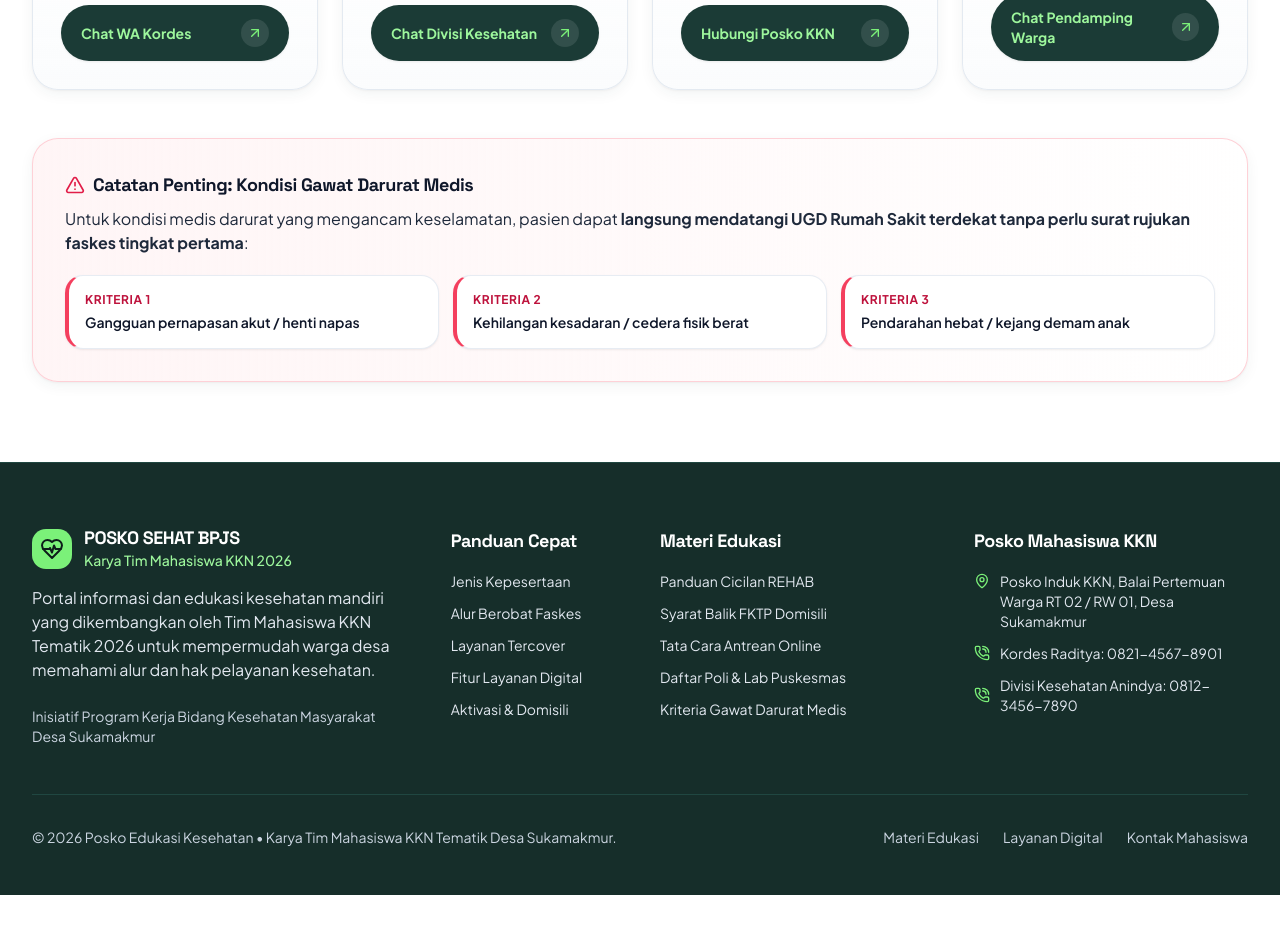
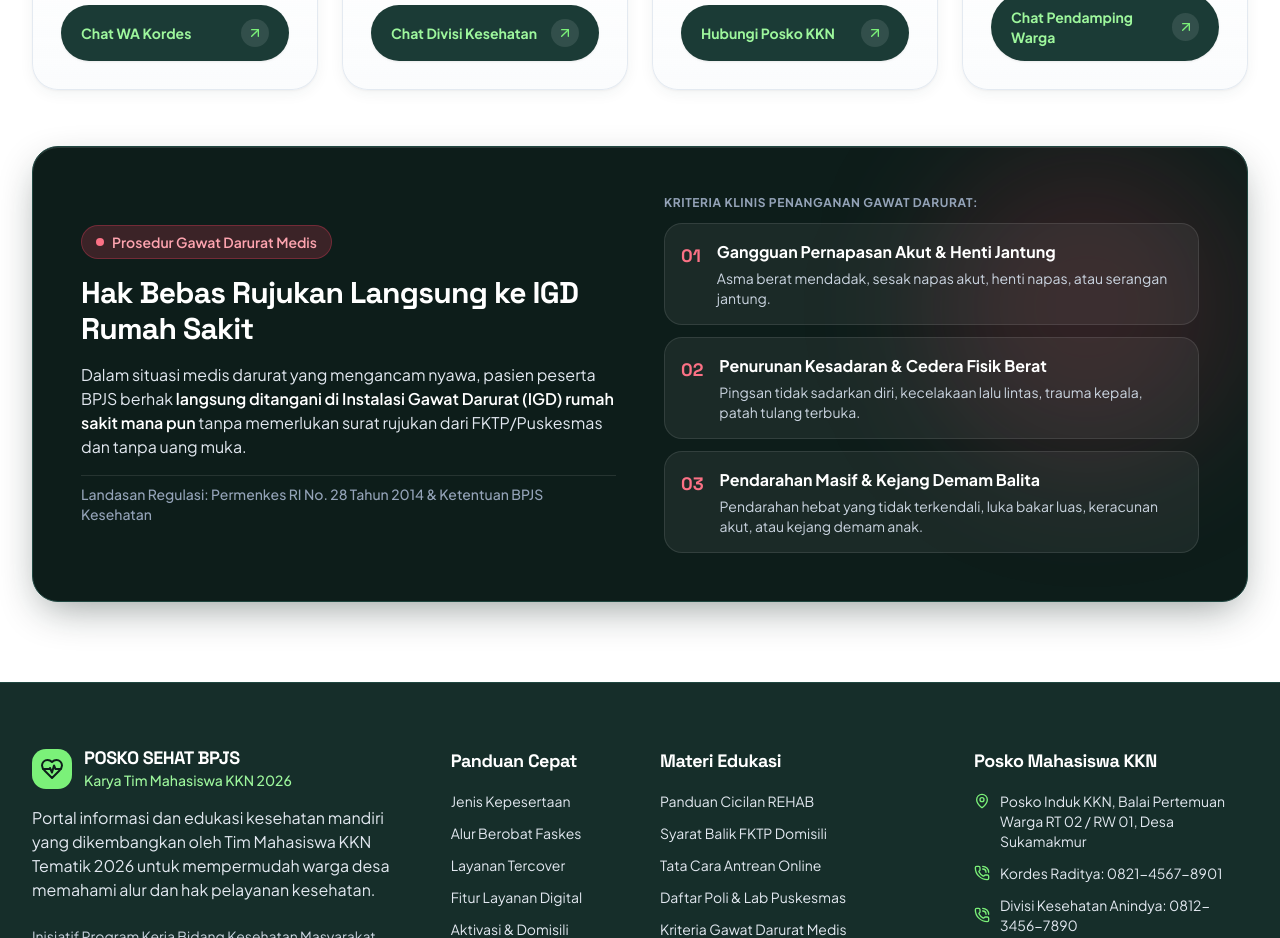
Before and after one commit to zaki-ramadhan/web_kkn, a React (Vite) app: page / in a window 1280 px wide. Shown: the part 7020-7958 px from the top of the page. Before the commit the page ends 7915 px from the top, so only its background shows below. Built offline with nearby package versions, Linux system fonts and the light colour scheme.

Commit message:
refactor: rombak total bagian catatan penting menjadi panel protokol kesehatan editorial berwibawa 2-kolom

```diff
--- a/src/App.jsx
+++ b/src/App.jsx
@@ -1,7 +1,6 @@
 import React, { useState, useMemo } from 'react';
 import {
-  Info,
-  AlertTriangle
+  Info
 } from 'lucide-react';
 
 // Centralized Data Layer
@@ -374,29 +373,75 @@ export default function App() {
             ))}
           </div>
 
-          {/* Emergency Guidelines Callout (Clean Editorial Clinical Criteria with Hover Shimmer) */}
-          <div className="mt-12 bg-gradient-to-r from-rose-50/70 via-rose-50/40 to-white border border-rose-200/90 rounded-3xl p-6 sm:p-8 shadow-card-depth">
-            <Heading as="h4" level="4" color="dark" className="mb-2 flex items-center gap-2 text-rose-950 font-bold">
-              <AlertTriangle className="w-5 h-5 text-rose-600" /> Catatan Penting: Kondisi Gawat Darurat Medis
-            </Heading>
-            <p className="text-sm sm:text-base text-slate-800 leading-relaxed mb-5 font-normal">
-              Untuk kondisi medis darurat yang mengancam keselamatan, pasien dapat <strong>langsung mendatangi UGD Rumah Sakit terdekat tanpa perlu surat rujukan faskes tingkat pertama</strong>:
-            </p>
-            <div className="grid grid-cols-1 sm:grid-cols-3 gap-3.5 text-sm font-semibold text-slate-900">
-              <div className="group relative p-4 bg-white rounded-2xl border-l-4 border-l-rose-500 border border-slate-200/80 hover:border-slate-300 shadow-subtle hover:shadow-card-depth hover:-translate-y-1 transition-all duration-300 ease-out flex flex-col justify-center overflow-hidden">
-                <div className="absolute top-0 inset-x-0 h-[1.5px] bg-gradient-to-r from-transparent via-rose-400/70 to-transparent opacity-0 group-hover:opacity-100 transition-opacity duration-300 pointer-events-none" />
-                <span className="text-xs font-bold text-rose-700 uppercase tracking-wider mb-1">Kriteria 1</span>
-                <span>Gangguan pernapasan akut / henti napas</span>
+          {/* ================================================================
+              EDITORIAL PUBLIC HEALTH ADVISORY: Gawat Darurat Bebas Rujukan
+              ================================================================ */}
+          <div className="mt-14 bg-brand-950 text-white rounded-3xl p-8 sm:p-10 lg:p-12 border border-brand-800 shadow-forest-card relative overflow-hidden">
+            {/* Ambient subtle glow */}
+            <div className="absolute top-0 right-0 w-80 h-80 bg-rose-500/15 rounded-full blur-3xl pointer-events-none" />
+
+            <div className="relative z-10 grid grid-cols-1 lg:grid-cols-12 gap-8 lg:gap-12 items-center">
+              {/* Left Column: Directive & Legal Exemption */}
+              <div className="lg:col-span-6 space-y-4">
+                <div className="inline-flex items-center gap-2 px-3.5 py-1.5 rounded-full bg-rose-500/20 border border-rose-500/30 text-rose-300 text-sm font-semibold">
+                  <span className="w-2 h-2 rounded-full bg-rose-400" />
+                  <span>Prosedur Gawat Darurat Medis</span>
+                </div>
+
+                <h3 className="font-grotesk text-2xl sm:text-3xl font-extrabold text-white tracking-tight leading-snug">
+                  Hak Bebas Rujukan Langsung ke IGD Rumah Sakit
+                </h3>
+
+                <p className="text-slate-200 text-sm sm:text-base leading-relaxed font-normal">
+                  Dalam situasi medis darurat yang mengancam nyawa, pasien peserta BPJS berhak <strong className="text-white font-semibold">langsung ditangani di Instalasi Gawat Darurat (IGD) rumah sakit mana pun</strong> tanpa memerlukan surat rujukan dari FKTP/Puskesmas dan tanpa uang muka.
+                </p>
+
+                <div className="pt-2 text-xs sm:text-sm text-slate-400 font-medium border-t border-white/10">
+                  Landasan Regulasi: Permenkes RI No. 28 Tahun 2014 & Ketentuan BPJS Kesehatan
+                </div>
               </div>
-              <div className="group relative p-4 bg-white rounded-2xl border-l-4 border-l-rose-500 border border-slate-200/80 hover:border-slate-300 shadow-subtle hover:shadow-card-depth hover:-translate-y-1 transition-all duration-300 ease-out flex flex-col justify-center overflow-hidden">
-                <div className="absolute top-0 inset-x-0 h-[1.5px] bg-gradient-to-r from-transparent via-rose-400/70 to-transparent opacity-0 group-hover:opacity-100 transition-opacity duration-300 pointer-events-none" />
-                <span className="text-xs font-bold text-rose-700 uppercase tracking-wider mb-1">Kriteria 2</span>
-                <span>Kehilangan kesadaran / cedera fisik berat</span>
-              </div>
-              <div className="group relative p-4 bg-white rounded-2xl border-l-4 border-l-rose-500 border border-slate-200/80 hover:border-slate-300 shadow-subtle hover:shadow-card-depth hover:-translate-y-1 transition-all duration-300 ease-out flex flex-col justify-center overflow-hidden">
-                <div className="absolute top-0 inset-x-0 h-[1.5px] bg-gradient-to-r from-transparent via-rose-400/70 to-transparent opacity-0 group-hover:opacity-100 transition-opacity duration-300 pointer-events-none" />
-                <span className="text-xs font-bold text-rose-700 uppercase tracking-wider mb-1">Kriteria 3</span>
-                <span>Pendarahan hebat / kejang demam anak</span>
+
+              {/* Right Column: 3 Clinical Emergency Categories */}
+              <div className="lg:col-span-6 space-y-3">
+                <div className="text-xs font-bold text-slate-400 uppercase tracking-wider mb-2">
+                  Kriteria Klinis Penanganan Gawat Darurat:
+                </div>
+
+                <div className="flex items-start gap-4 p-4 rounded-2xl bg-white/[0.06] hover:bg-white/[0.09] border border-white/10 transition-colors">
+                  <span className="font-grotesk font-black text-rose-400 text-lg shrink-0 mt-0.5">01</span>
+                  <div>
+                    <div className="text-sm sm:text-base font-bold text-white leading-snug">
+                      Gangguan Pernapasan Akut & Henti Jantung
+                    </div>
+                    <div className="text-xs sm:text-sm text-slate-300 mt-1 font-normal leading-relaxed">
+                      Asma berat mendadak, sesak napas akut, henti napas, atau serangan jantung.
+                    </div>
+                  </div>
+                </div>
+
+                <div className="flex items-start gap-4 p-4 rounded-2xl bg-white/[0.06] hover:bg-white/[0.09] border border-white/10 transition-colors">
+                  <span className="font-grotesk font-black text-rose-400 text-lg shrink-0 mt-0.5">02</span>
+                  <div>
+                    <div className="text-sm sm:text-base font-bold text-white leading-snug">
+                      Penurunan Kesadaran & Cedera Fisik Berat
+                    </div>
+                    <div className="text-xs sm:text-sm text-slate-300 mt-1 font-normal leading-relaxed">
+                      Pingsan tidak sadarkan diri, kecelakaan lalu lintas, trauma kepala, patah tulang terbuka.
+                    </div>
+                  </div>
+                </div>
+
+                <div className="flex items-start gap-4 p-4 rounded-2xl bg-white/[0.06] hover:bg-white/[0.09] border border-white/10 transition-colors">
+                  <span className="font-grotesk font-black text-rose-400 text-lg shrink-0 mt-0.5">03</span>
+                  <div>
+                    <div className="text-sm sm:text-base font-bold text-white leading-snug">
+                      Pendarahan Masif & Kejang Demam Balita
+                    </div>
+                    <div className="text-xs sm:text-sm text-slate-300 mt-1 font-normal leading-relaxed">
+                      Pendarahan hebat yang tidak terkendali, luka bakar luas, keracunan akut, atau kejang demam anak.
+                    </div>
+                  </div>
+                </div>
               </div>
             </div>
           </div>
```
